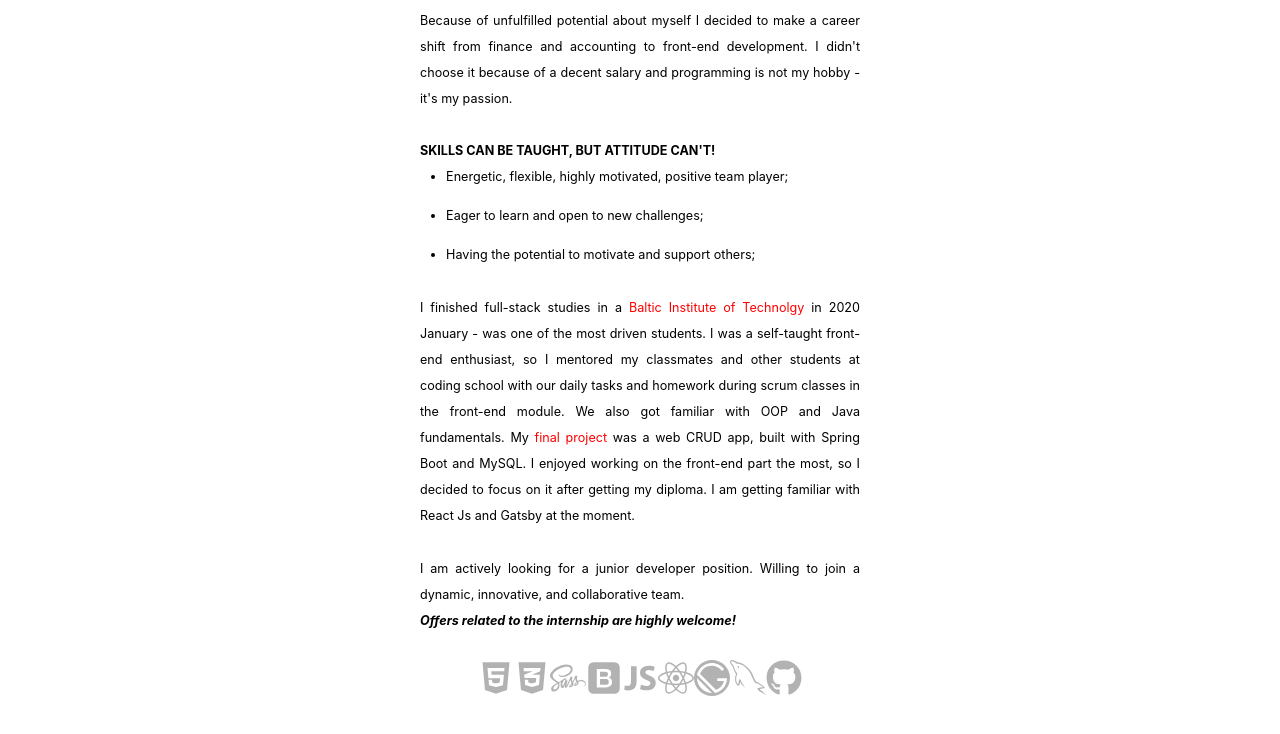
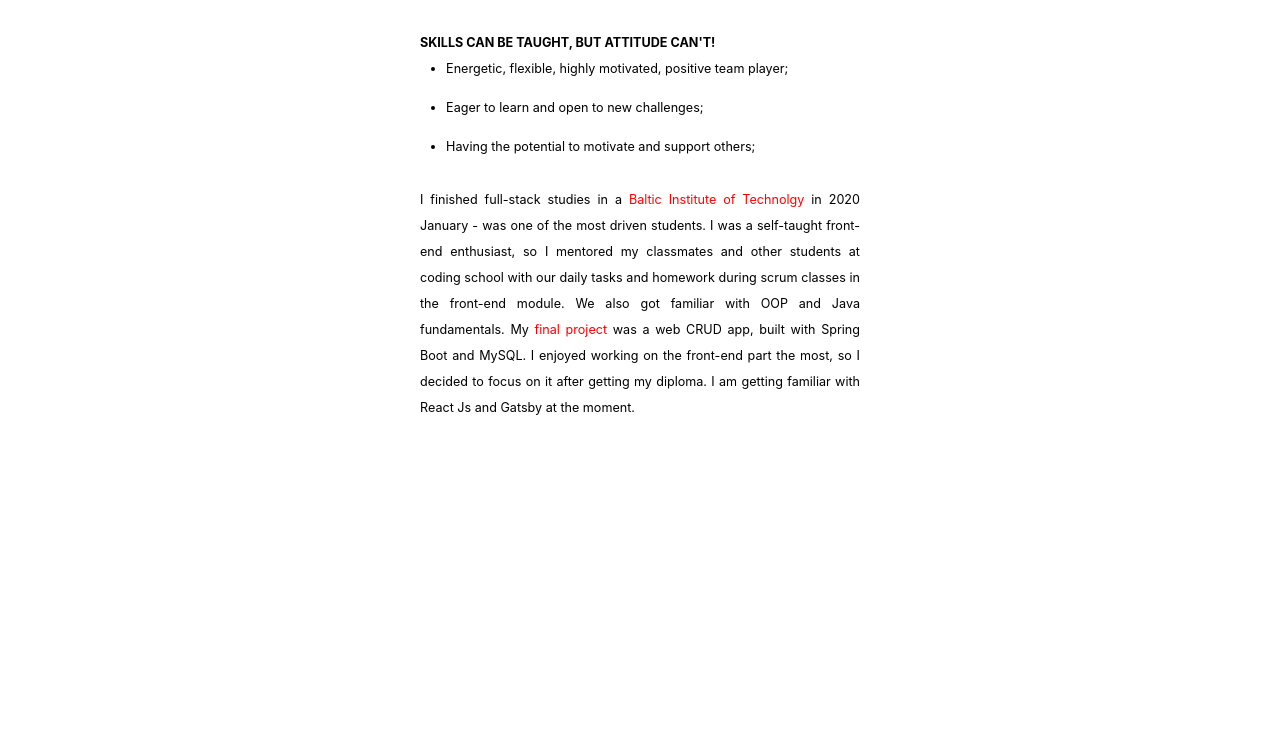
Before and after one commit to bertamatu/bertamatu-gatsby, a Gatsby site: page /about in a window 1280 px wide. Shown: the part 258-992 px from the top of the page. After the commit the page ends 800 px from the top, so only its background shows below. Built offline with nearby package versions, Linux system fonts and the light colour scheme; Gatsby itself is replaced by a stand-in of ours.

Commit message:
contacts

```diff
--- a/src/pages/about.js
+++ b/src/pages/about.js
@@ -2,17 +2,9 @@ import React from "react"
 import Layout from "../components/layout"
 import styled from "styled-components"
 
-import {
-  FaHtml5,
-  FaCss3Alt,
-  FaBootstrap,
-  FaSass,
-  FaReact,
-  FaGithub,
-  FaLinkedin,
-} from "react-icons/fa"
-import { GrGatsbyjs, GrMysql } from "react-icons/gr"
-import { IoLogoJavascript } from "react-icons/io"
+import { FaLinkedin } from "react-icons/fa"
+// import { GrGatsbyjs, GrMysql } from "react-icons/gr"
+// import { IoLogoJavascript } from "react-icons/io"
 
 const AboutPage = styled.main`
   width: 100vw;
@@ -21,27 +13,27 @@ const AboutPage = styled.main`
 const AboutText = styled.article`
   margin: 0 auto;
   font-size: 0.7rem;
-  padding: 6rem 2rem 3rem 2rem;
+  padding: 4rem 2rem 3rem 2rem;
   font-family: -apple-system, BlinkMacSystemFont, "Segoe UI", Roboto, Oxygen,
     Ubuntu, Cantarell, "Open Sans", "Helvetica Neue", sans-serif;
   color: black;
   text-align: justify;
   @media (min-width: 768px) {
-    padding-top: 10rem;
+    padding-top: 4rem;
     width: 40vw;
   }
 `
-const Icons = styled.p`
-  color: black;
-  font-size: 2rem;
-  text-align: center;
-  color: rgba(0, 0, 0, 0.3);
-  @media (max-width: 768px) {
-    font-size: 2rem;
-    margin: 0;
-    padding: 0;
-  }
-`
+// const Icons = styled.p`
+//   color: black;
+//   font-size: 2rem;
+//   text-align: center;
+//   color: rgba(0, 0, 0, 0.3);
+//   @media (max-width: 768px) {
+//     font-size: 2rem;
+//     margin: 0;
+//     padding: 0;
+//   }
+// `
 const Link = styled.a`
   text-decoration: none;
   color: red;
@@ -112,15 +104,7 @@ const About = () => {
             after getting my diploma. I am getting familiar with React Js and
             Gatsby at the moment.
           </p>
-          <p>
-            I am actively looking for a junior developer position. Willing to
-            join a dynamic, innovative, and collaborative team.
-            <br />
-            <i>
-              <b>Offers related to the internship are highly welcome!</b>
-            </i>
-          </p>
-          <Icons>
+          {/* <Icons>
             <FaHtml5 />
             <FaCss3Alt />
             <FaSass />
@@ -130,7 +114,7 @@ const About = () => {
             <GrGatsbyjs />
             <GrMysql />
             <FaGithub />
-          </Icons>
+          </Icons> */}
         </AboutText>
       </Layout>
     </AboutPage>
```
